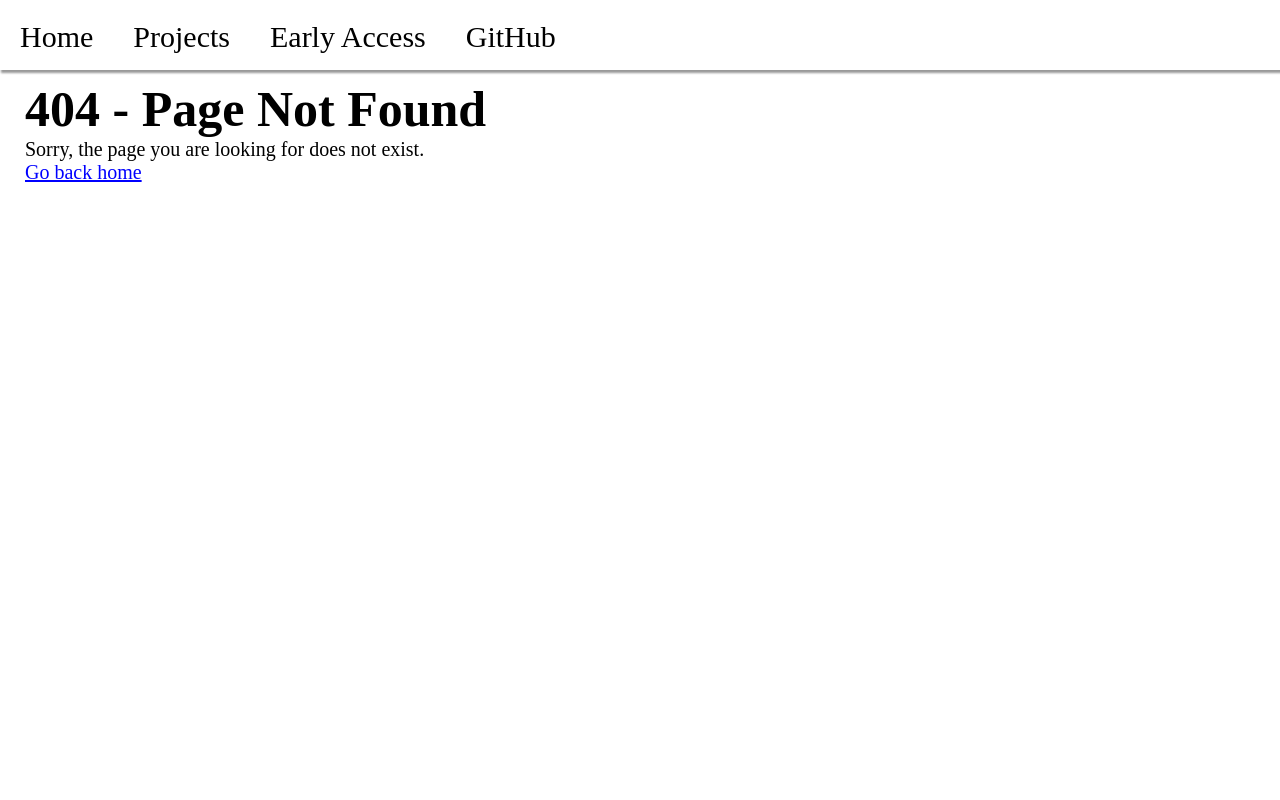
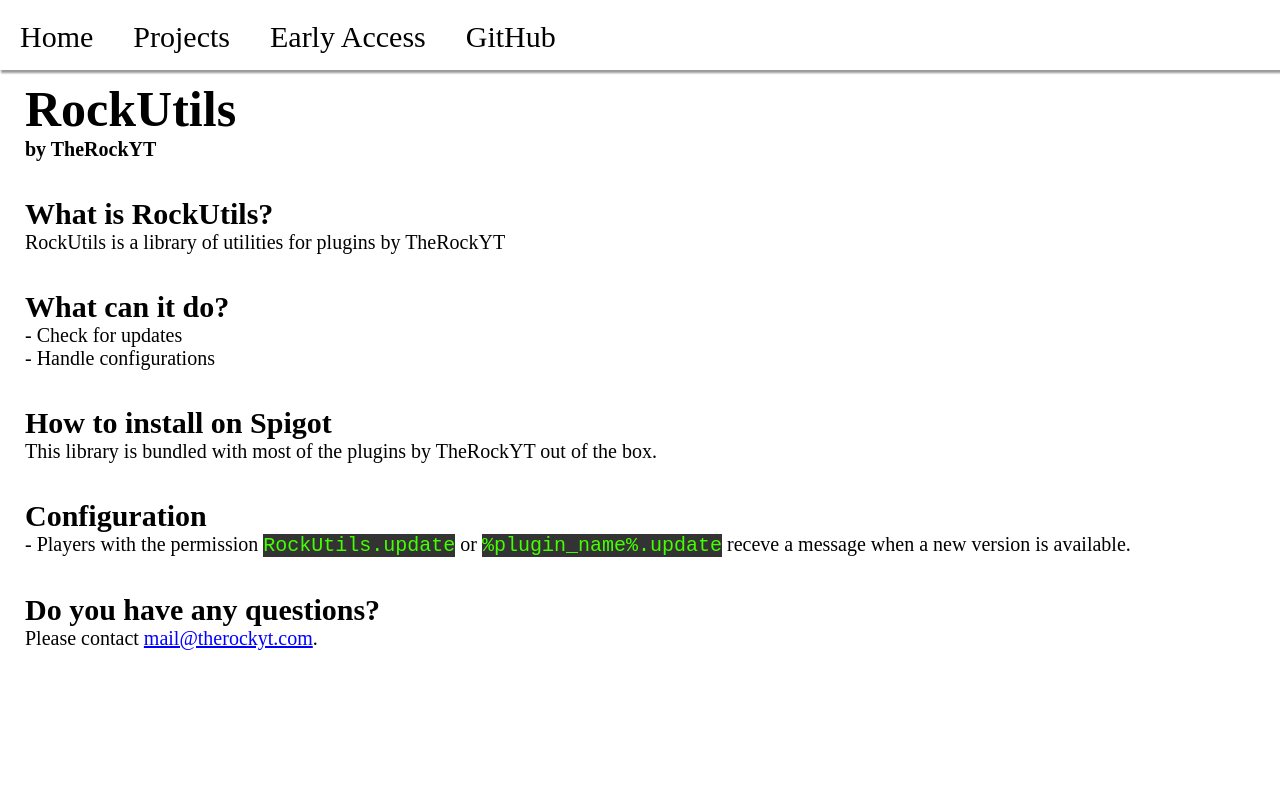
Before and after one commit to TheRockYT/www.therockyt.com, a Next.js app: page /rockutils in a window 1280 px wide. Before the commit this address had no page. Shown: the top 800 px of the page. Built offline with nearby package versions, Linux system fonts and the light colour scheme.

Commit message:
Added RockUtils

```diff
--- /dev/null
+++ b/app/(projects)/rockutils/page.tsx
@@ -0,0 +1,45 @@
+import Link from "next/link";
+
+export const metadata = {
+  title: "Sync - TheRockYT",
+};
+
+export default function Page() {
+  return (
+    <div>
+      <h1>RockUtils</h1>
+      <h3>by TheRockYT</h3>
+      <br />
+      <br />
+      <h2>What is RockUtils?</h2>
+      <p>RockUtils is a library of utilities for plugins by TheRockYT</p>
+      <br />
+      <br />
+      <h2>What can it do?</h2>
+      <p>- Check for updates</p>
+      <p>- Handle configurations</p>
+      <br />
+      <br />
+      <h2>How to install on Spigot</h2>
+      <p>
+        This library is bundled with most of the plugins by TheRockYT out of the
+        box.
+      </p>
+      <br />
+      <br />
+      <h2>Configuration</h2>
+      <p>
+        - Players with the permission <code>RockUtils.update</code> or{" "}
+        <code>%plugin_name%.update</code> receve a message when a new version is
+        available.
+      </p>
+      <br />
+      <br />
+      <h2>Do you have any questions?</h2>
+      <p>
+        Please contact{" "}
+        <Link href="mailto:mail@therockyt.com">mail@therockyt.com</Link>.
+      </p>
+    </div>
+  );
+}
```
